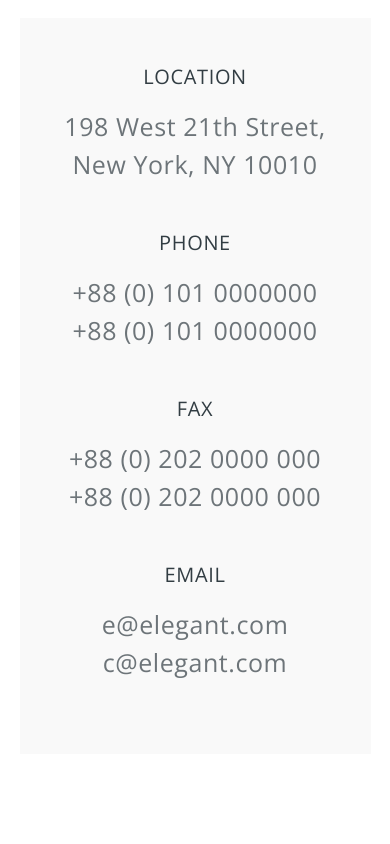
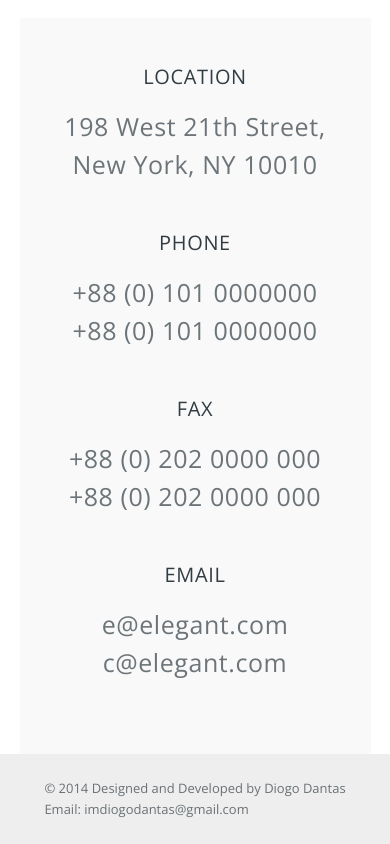
Before and after one commit to nodexx2015/ElegantGulp, a plain HTML site: page index.html in a window 390 px wide. Shown: the part 8992-9836 px from the top of the page. Before the commit the page ends 9746 px from the top, so only its background shows below. Drawn offline with nearby package versions, Linux system fonts and the light colour scheme; grey boxes are pictures that could not be loaded.

Commit message:
adaptive footer

```diff
--- a/index.html
+++ b/index.html
@@ -163,7 +163,16 @@
             </div>
         </div>
     </div>
-
+    <footer>
+        <div class="foot-wrap">
+        <div>
+                &copy 2014 Designed and Developed by Diogo Dantas
+        </div>
+        <div>
+                Email: imdiogodantas@gmail.com
+        </div>
+        </div>
+    </footer>
 </body>
 
 </html>
--- a/style.css
+++ b/style.css
@@ -971,9 +971,11 @@ iframe {
         flex-direction: column;
         align-items: center;
     }
+
     .inner-contact .row:first-child {
         padding-bottom: 0;
     }
+
     .inner-contact h4 {
         font-size: 20px;
         margin-bottom: 0;
@@ -984,11 +986,69 @@ iframe {
         line-height: 38px;
         margin-bottom: 30px;
     }
-    .location, .phone, .fax, .email {
+
+    .location,
+    .phone,
+    .fax,
+    .email {
         max-width: 265px;
     }
 }
 
+footer {
+    background-color: #eeeeee;
+    height: 93px;
+    display: flex;
+}
+
+.foot-wrap {
+    display: flex;
+    margin: auto;
+    width: 746px;
+    justify-content: space-between;
+    color: #505d68;
+    font-family: "Open Sans";
+    font-size: 16px;
+    font-weight: 300;
+    line-height: 34px;
+}
+
+@media all and (max-width: 750px) {
+    footer {
+        height: 230px;
+    }
+
+    .foot-wrap {
+        display: block;
+        width: auto;
+        opacity: 0.7;
+        color: #323d43;
+        font-size: 30px;
+        font-weight: 400;
+        line-height: 48px;
+    }
+}
+
+@media all and (max-width: 640px) {
+    footer {
+        height: 140px;
+    }
+
+    .foot-wrap {
+        font-size: 20px;
+        line-height: 38px;
+    }
+}
+
+@media all and (max-width: 500px) {
+    footer {
+        height: 90px;
+    }
+    .foot-wrap {
+        font-size: 13px;
+        line-height: 21px;
+    }
+}
 
 @media all and (max-width: 640px) {
 
```
